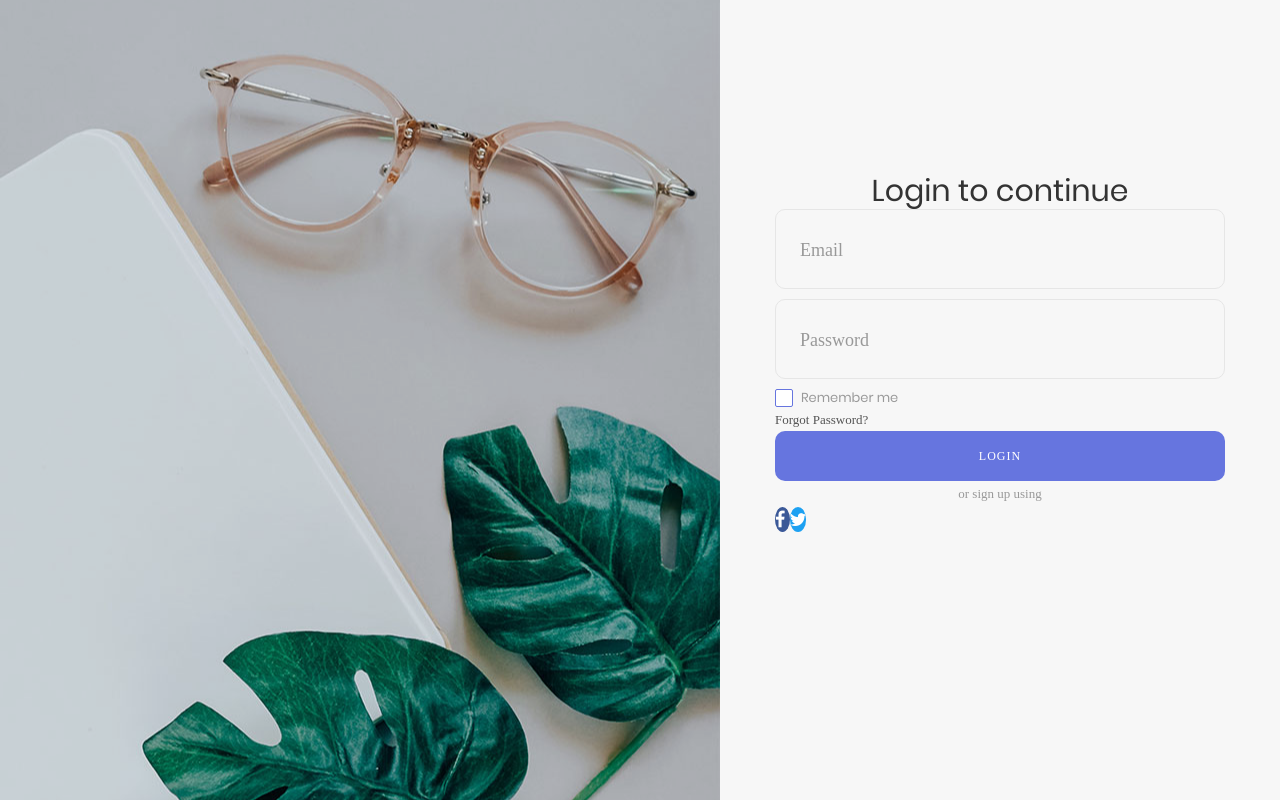
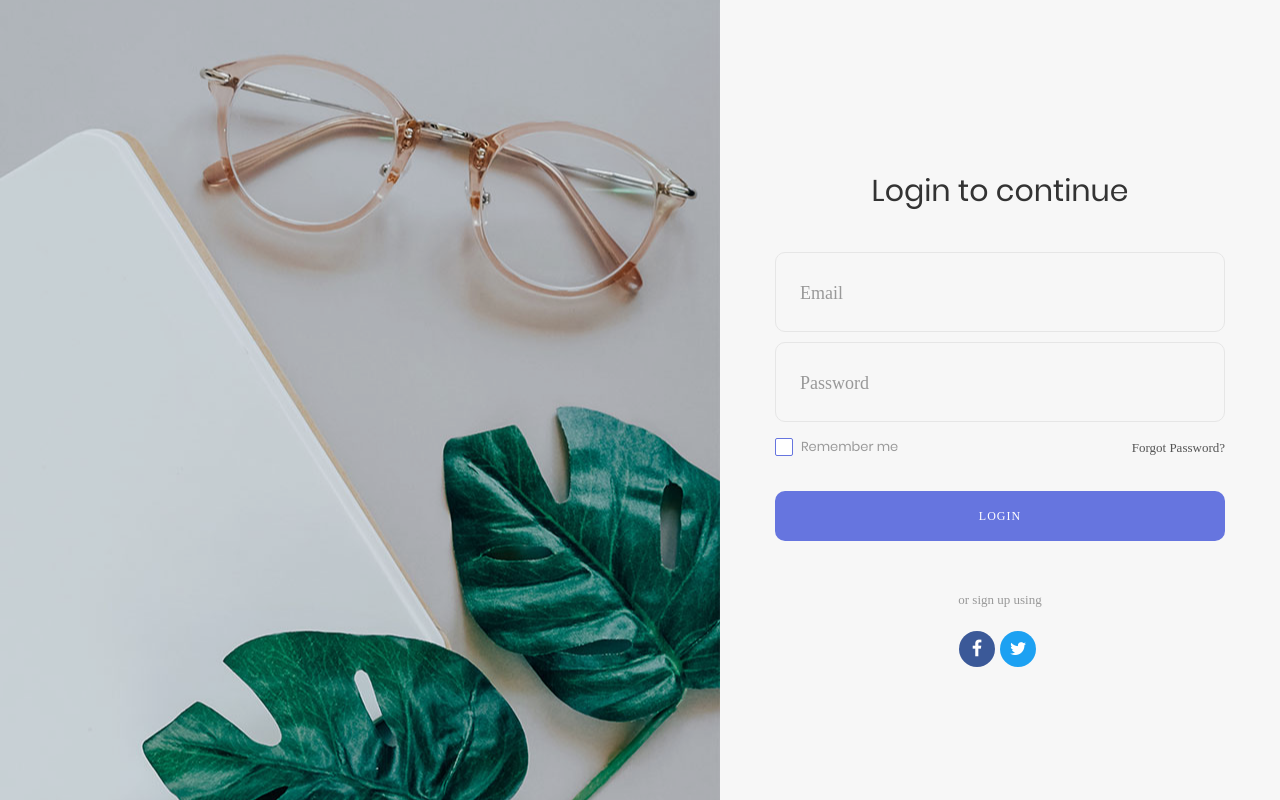
Before and after one commit to eyegorov/pyweb_eyegorov, a Django app: page /login/ in a window 1280 px wide. Run offline with Django 4.2, Linux system fonts and the light colour scheme; some libraries are stand-ins or nearby versions; some web fonts are replaced.

Commit message:
add change index

```diff
--- a/login/templates/login/index.html
+++ b/login/templates/login/index.html
@@ -24,8 +24,8 @@
 <!--===============================================================================================-->
 	<link rel="stylesheet" type="text/css" href='{% static "login/vendor/daterangepicker/daterangepicker.css" %}'>
 <!--===============================================================================================-->
-	<link rel="stylesheet" type="text/css" href='{% static "login/css/util.css%"%}'>
-	<link rel="stylesheet" type="text/css" href='{% static "login/css/main.css" %}'>
+	<link rel="stylesheet" type="text/css" href='{% static "login/css/util.css"%}'>
+	<link rel="stylesheet" type="text/css" href='{% static "login/css/main.css"%}'>
 <!--===============================================================================================-->
 </head>
 <body style="background-color: #666666;">
@@ -41,15 +41,19 @@
 
 
 					<div class="wrap-input100 validate-input" data-validate = "Valid email is required: ex@abc.xyz">
-						<input class="input100" type="text" name="email">
-						<span class="focus-input100"></span>
+                        <label>
+                            <input class="input100" type="text" name="email">
+                        </label>
+                        <span class="focus-input100"></span>
 						<span class="label-input100">Email</span>
 					</div>
 
 
 					<div class="wrap-input100 validate-input" data-validate="Password is required">
-						<input class="input100" type="password" name="pass">
-						<span class="focus-input100"></span>
+                        <label>
+                            <input class="input100" type="password" name="pass">
+                        </label>
+                        <span class="focus-input100"></span>
 						<span class="label-input100">Password</span>
 					</div>
 
```
Also changed, not shown: pyweb_eyegorov/settings.py (+11 -2 lines).
